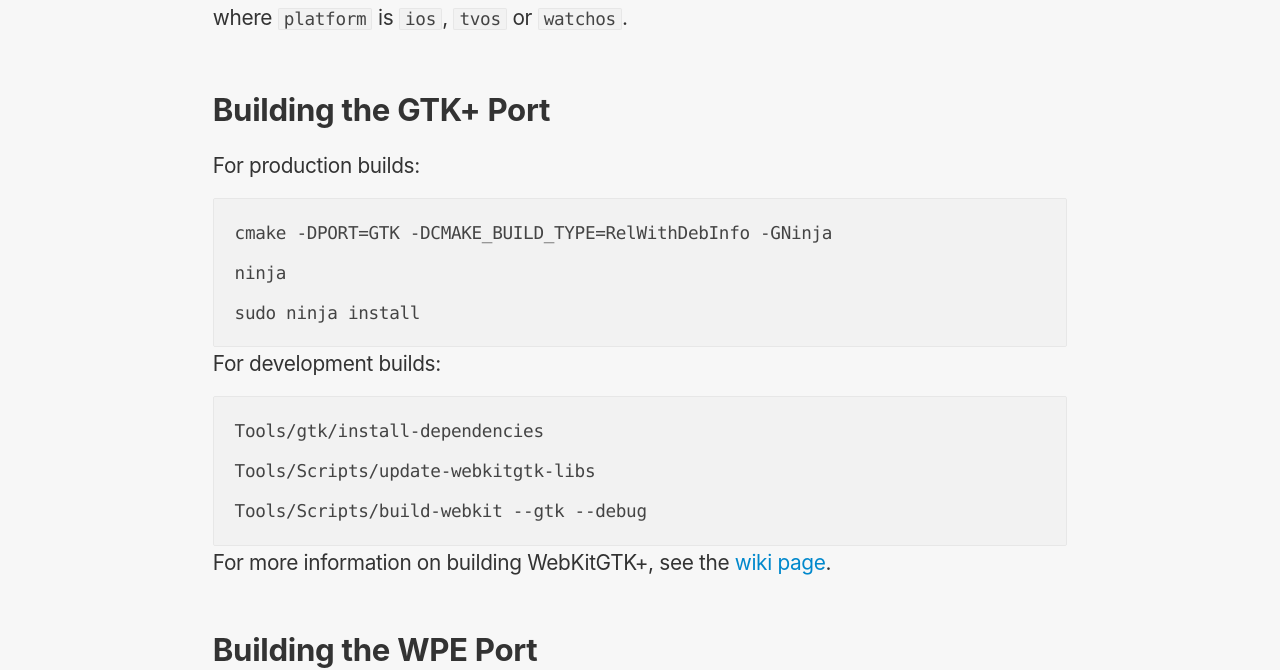
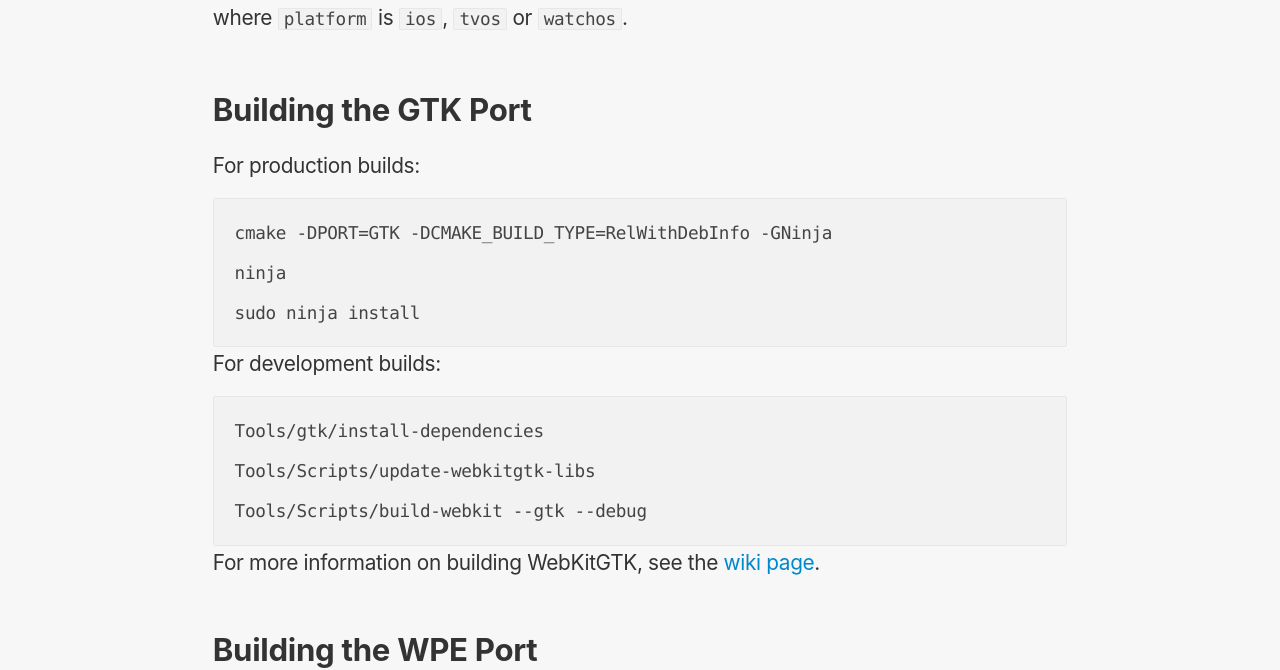
Before and after one commit to WebKit/Documentation, an MkDocs documentation site: the page built from docs/Build & Debug/BuildOptions.md, in a window 1280 px wide and 900 px high, scrolled down 1623 px. Shown: the part 169-839 px from the top of the window. Built offline with MkDocs 1.6.1 and Material for MkDocs 9.7.7, drawn with Linux system fonts in a browser that asks for light colours; comment, search, counter and statistics services are not loaded; some of the changed text lies outside the part shown.

Commit message:
Rename GTK+ to GTK
GTK+ and WebKitGTK+ dropped `+` four years ago [1][2].

[1] https://en.wikipedia.org/wiki/GTK

[2] Bug 194658 – [GTK] WebKitGTK+ -> WebKitGTK
    https://bugs.webkit.org/show_bug.cgi?id=194658

````diff
--- a/docs/Build & Debug/BuildOptions.md
+++ b/docs/Build & Debug/BuildOptions.md
@@ -46,7 +46,7 @@ Tools/Scripts/build-webkit --debug --<platform>-device
 
 where `platform` is `ios`, `tvos` or `watchos`.
 
-## Building the GTK+ Port
+## Building the GTK Port
 
 For production builds:
 
@@ -64,7 +64,7 @@ Tools/Scripts/update-webkitgtk-libs
 Tools/Scripts/build-webkit --gtk --debug
 ```
 
-For more information on building WebKitGTK+, see the [wiki page](https://trac.webkit.org/wiki/BuildingGtk).
+For more information on building WebKitGTK, see the [wiki page](https://trac.webkit.org/wiki/BuildingGtk).
 
 ## Building the WPE Port
 
````
